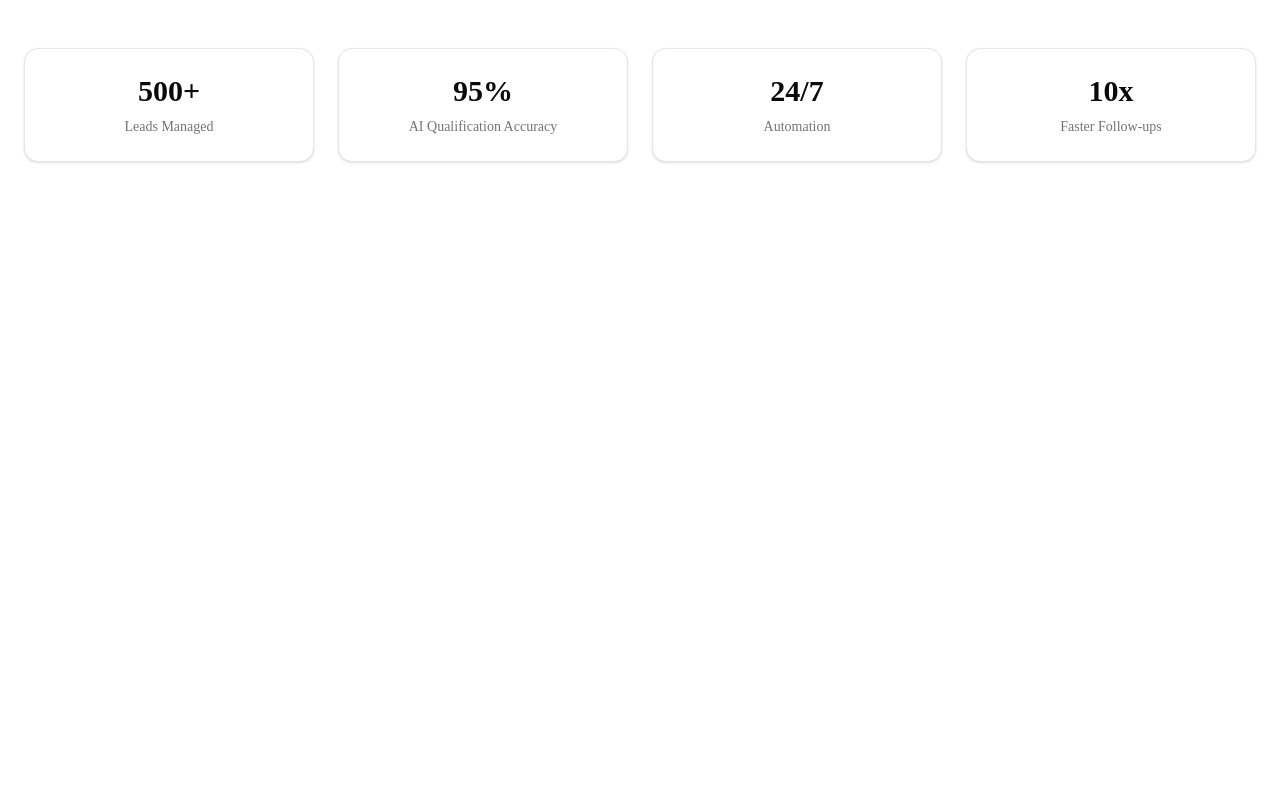
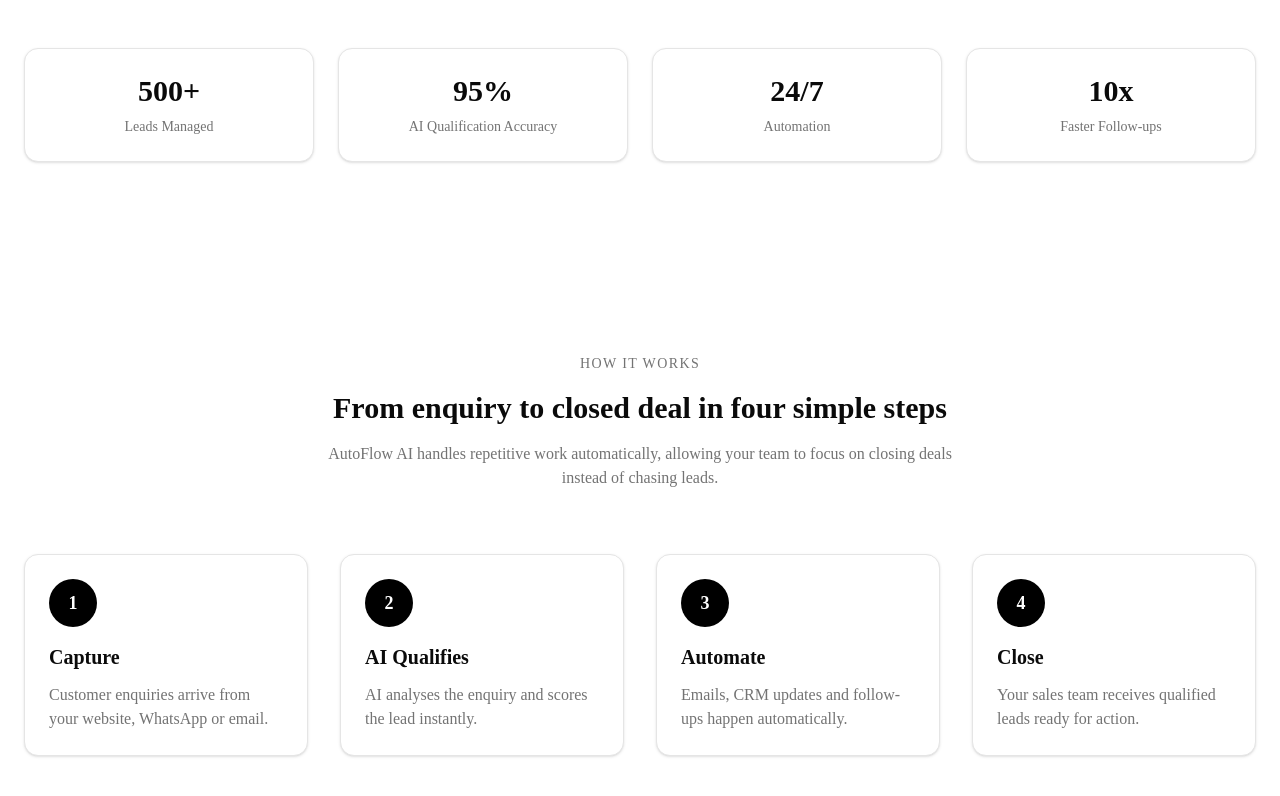
Before and after one commit to Esjen/autoflow-ai, a Next.js app: page / in a window 1280 px wide. Shown: the part 969-1765 px from the top of the page. Before the commit the page ends 1227 px from the top, so only its background shows below. Built offline with nearby package versions, Linux system fonts and the light colour scheme.

Commit message:
feat: add workflow section

```diff
--- a/app/page.tsx
+++ b/app/page.tsx
@@ -1,6 +1,7 @@
 import Navbar from "@/components/landing/Navbar";
 import Hero from "@/components/landing/Hero";
 import SocialProof from "@/components/landing/SocialProof";
+import Workflow from "@/components/landing/Workflow";
 
 export default function Home() {
   return (
@@ -8,6 +9,7 @@ export default function Home() {
       <Navbar />
       <Hero />
       <SocialProof />
+      <Workflow />
     </main>
   );
 }
--- /dev/null
+++ b/components/landing/Workflow.tsx
@@ -0,0 +1,52 @@
+import Container from "@/components/shared/Container";
+import Section from "@/components/shared/Section";
+import WorkflowStep from "./WorkflowStep";
+
+export default function Workflow() {
+  return (
+    <Section>
+      <Container>
+        <div className="text-center">
+          <p className="text-sm font-medium uppercase tracking-widest text-muted-foreground">
+            HOW IT WORKS
+          </p>
+
+          <h2 className="mt-4 text-3xl font-bold">
+            From enquiry to closed deal in four simple steps
+          </h2>
+
+          <p className="mx-auto mt-4 max-w-2xl text-muted-foreground">
+            AutoFlow AI handles repetitive work automatically, allowing your
+            team to focus on closing deals instead of chasing leads.
+          </p>
+        </div>
+
+        <div className="mt-16 grid gap-8 md:grid-cols-2 lg:grid-cols-4">
+          <WorkflowStep
+            number="1"
+            title="Capture"
+            description="Customer enquiries arrive from your website, WhatsApp or email."
+          />
+
+          <WorkflowStep
+            number="2"
+            title="AI Qualifies"
+            description="AI analyses the enquiry and scores the lead instantly."
+          />
+
+          <WorkflowStep
+            number="3"
+            title="Automate"
+            description="Emails, CRM updates and follow-ups happen automatically."
+          />
+
+          <WorkflowStep
+            number="4"
+            title="Close"
+            description="Your sales team receives qualified leads ready for action."
+          />
+        </div>
+      </Container>
+    </Section>
+  );
+}
--- /dev/null
+++ b/components/landing/WorkflowStep.tsx
@@ -0,0 +1,27 @@
+interface WorkflowStepProps {
+  number: string;
+  title: string;
+  description: string;
+}
+
+export default function WorkflowStep({
+  number,
+  title,
+  description,
+}: WorkflowStepProps) {
+  return (
+    <div className="relative rounded-xl border bg-card p-6 shadow-sm transition-all hover:-translate-y-1 hover:shadow-md">
+      <div className="mb-4 flex h-12 w-12 items-center justify-center rounded-full bg-black text-lg font-bold text-white">
+        {number}
+      </div>
+
+      <h3 className="text-xl font-semibold">
+        {title}
+      </h3>
+
+      <p className="mt-3 text-muted-foreground">
+        {description}
+      </p>
+    </div>
+  );
+}
```
